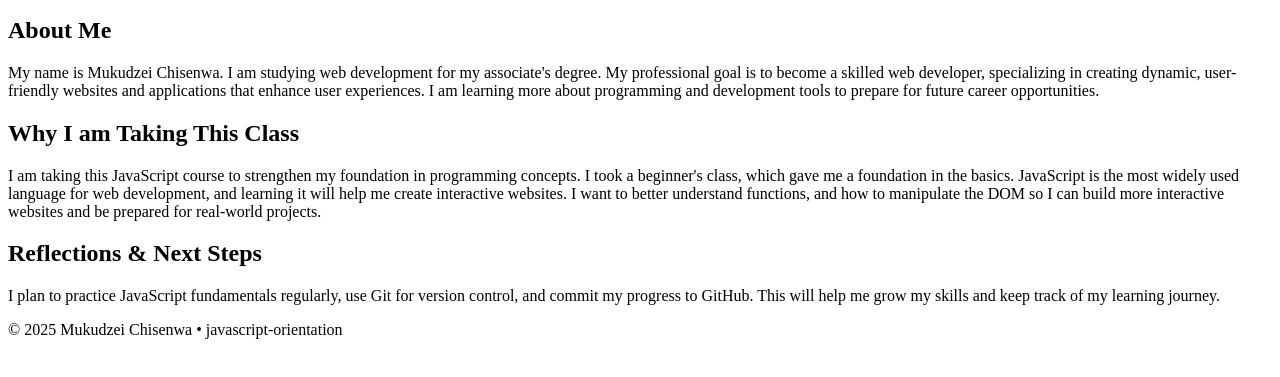
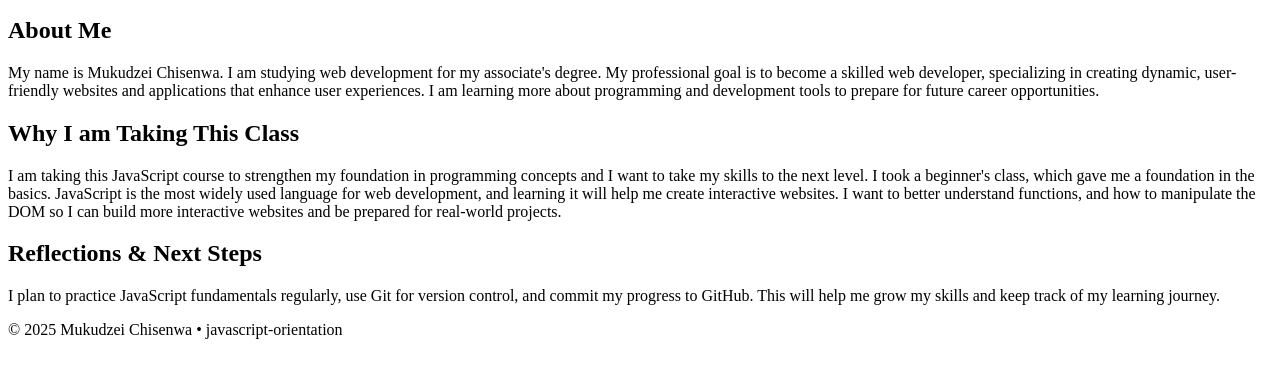
Before and after one commit to Mukudzei1996/javascript-orientation, a plain HTML site: page index.html in a window 1280 px wide. Shown: the part 101-478 px from the top of the page. Drawn offline with Linux system fonts and the light colour scheme.

Commit message:
Final Update

```diff
--- a/index.html
+++ b/index.html
@@ -22,7 +22,7 @@
 
       <section>
         <h2>Why I am Taking This Class</h2>
-        <p>I am taking this JavaScript course to strengthen my foundation in programming concepts. I took a beginner's class,
+        <p>I am taking this JavaScript course to strengthen my foundation in programming concepts and I want to take my skills to the next level. I took a beginner's class,
           which gave me a foundation in the basics. JavaScript is the most widely
           used language for web development, and learning it will help me create interactive websites. I want to better
           understand functions, and how to manipulate the DOM so I can build more interactive websites and be
```
